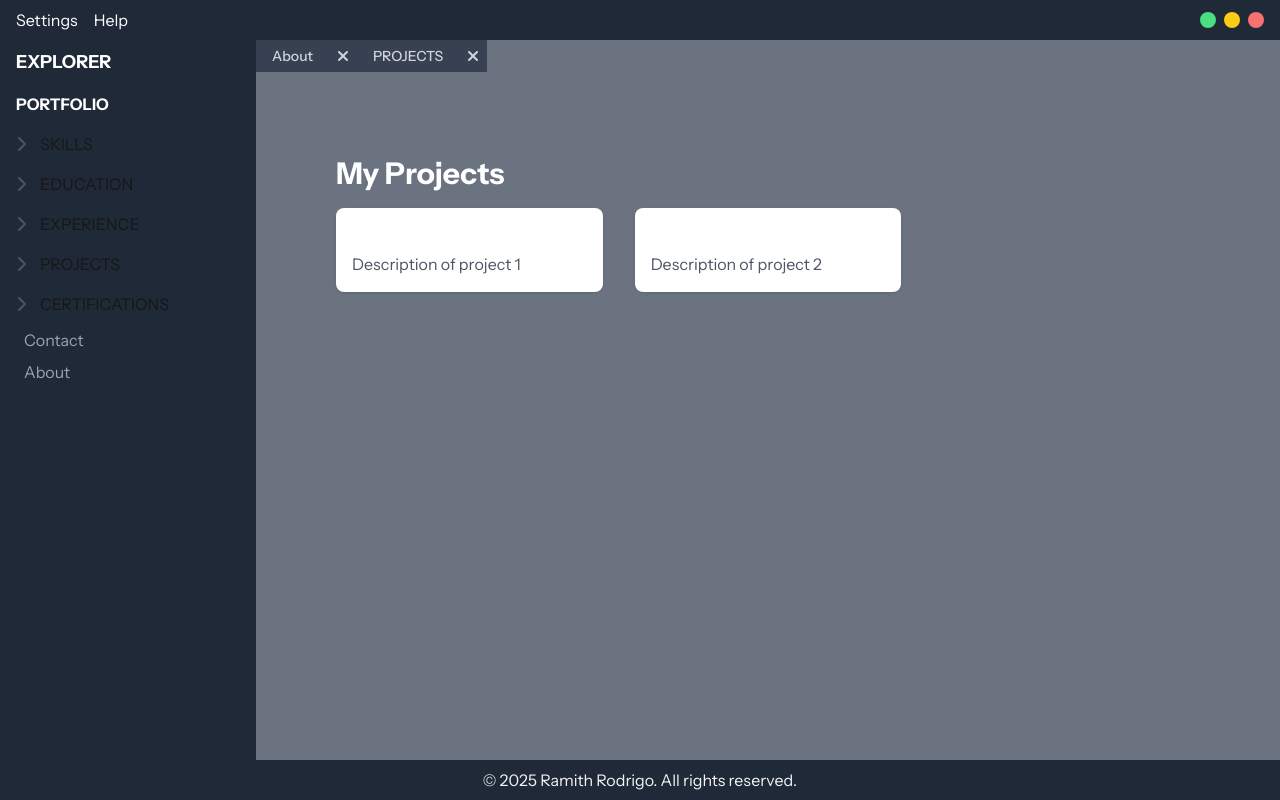
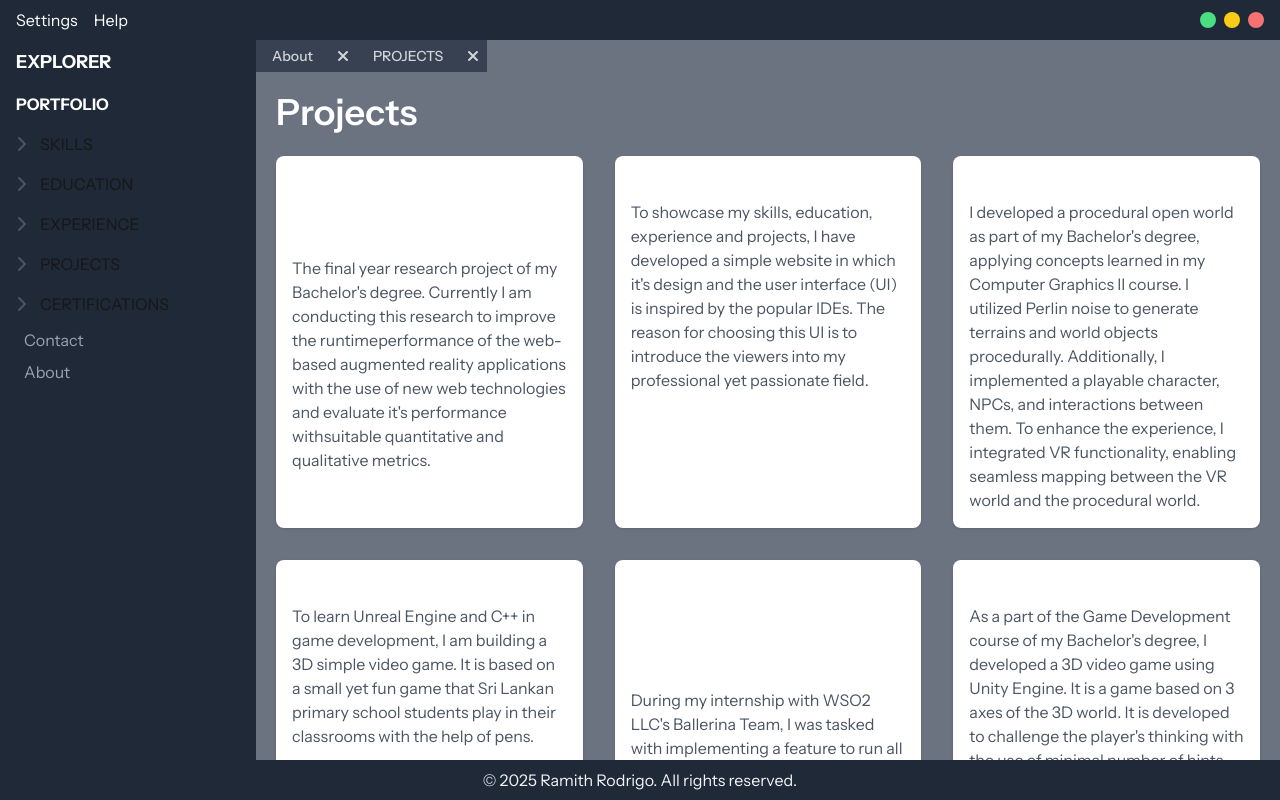
Before and after one commit to Ramith-D-Rodrigo/Portfolio, a Next.js app in the folder static-version/: page /projects in a window 1280 px wide. Built offline with nearby package versions, Linux system fonts and the light colour scheme.

Commit message:
Add projects

```diff
--- a/static-version/src/app/projects/page.tsx
+++ b/static-version/src/app/projects/page.tsx
@@ -1,14 +1,94 @@
+import PageTitle from '../components/PageTitle';
 import ProjectCard from '../components/ProjectCard';
+import { BALLERINA, CPP, CSHARP, DOCKER, GIT, GMAIL_API, GOOGLE_DRIVE_API, HTML, JAVA, JS, LARAVEL, MYSQL, NEXTJS, PHP, REACTJS, THREEJS, TS, UNITY, UNREAL, WASM, WEBGL, WEBGPU } from '../constants/icon-css';
 
 const projects = [
-  { title: 'Project 1', description: 'Description of project 1' },
-  { title: 'Project 2', description: 'Description of project 2' },
+  {
+    title: 'Enhancing the performance of web-based Augmented Reality applications',
+    description: "The final year research project of my Bachelor's degree. Currently I am conducting this research to improve the runtime"
+    + "performance of the web-based augmented reality applications with the use of new web technologies and evaluate it's performance with"
+    + "suitable quantitative and qualitative metrics.",
+    techStack: [CPP, WEBGL, WEBGPU, WASM, GIT, TS],
+    timePeriod: "2024 June - Present"
+  },
+  {
+    title: 'Portfolio',
+    description: "To showcase my skills, education, experience and projects, I have developed a simple website"
+    + " in which it's design and the user interface (UI) is inspired by the popular IDEs. "
+    + "The reason for choosing this UI is to introduce the viewers into my professional yet passionate field.",
+    techStack: [NEXTJS, TS, GIT],
+    timePeriod: "2024 December - Present"
+  },
+  {
+    title: 'Procedural Open World',
+    description: "I developed a procedural open world as part of my Bachelor's degree, applying concepts learned in my Computer Graphics II course."
+    + " I utilized Perlin noise to generate terrains and world objects procedurally. Additionally, I implemented a playable character, NPCs, and interactions between them."
+    + " To enhance the experience, I integrated VR functionality, enabling seamless mapping between the VR world and the procedural world.",
+    techStack: [UNITY, CSHARP, GIT],
+    timePeriod: "2024 June - 2024 September"
+  },
+  {
+    title: 'BattlePen - Video Game',
+    description: "To learn Unreal Engine and C++ in game development, I am building a 3D simple video game."
+    + " It is based on a small yet fun game that Sri Lankan primary school students play in their classrooms with the help of pens.",
+    techStack: [UNREAL, CPP, GIT],
+    timePeriod: "2024 April - Present"
+  },
+  {
+    title: 'Implement CLI command \'bal test --cloud=docker\' to run Ballerina tests in Docker containers',
+    description: "During my internship with WSO2 LLC's Ballerina Team, I was tasked with implementing a feature to run all tests of a Ballerina project in Docker containers. "
+    + "I successfully completed the feature ahead of schedule, thanks to the collaboration and support of my exceptional team members.",
+    techStack: [JAVA, DOCKER, GIT, BALLERINA],
+    timePeriod: "2023 December - 2024 May"
+  },
+  {
+    title: '?D - Video Game',
+    description: "As a part of the Game Development course of my Bachelor's degree, I developed a 3D video game using Unity Engine. It is a game based on 3 axes of the 3D world."
+    + " It is developed to challenge the player's thinking with the use of minimal number of hints.",
+    techStack: [UNITY, CSHARP, GIT],
+    timePeriod: "2023 June - 2023 December"
+  },
+  {
+    title: 'Solar System',
+    description: "I developed a 3D scene of the solar system using Three.js for the Game Development course of my Bachelor's degree."
+    + " The project enabled me to understand the concepts of 3D scene rendering and transformations.",
+    techStack: [THREEJS, GIT],
+    timePeriod: "2023 August - 2023 August"
+  },
+  {
+    title: 'Postgraduate Program Review System',
+    description: "During the first semester of my third academic year, I led a group to build a web-based application to streamline the review process of "
+    + "postgraduate degree programs in Sri Lankan universities. This application was developed as a proof-of-concept prototype to evaluate the feasibility of streamlining a such task.",
+    techStack: [LARAVEL, MYSQL, REACTJS, JS, GIT, GMAIL_API, GOOGLE_DRIVE_API],
+    timePeriod: "2023 June - 2023 October"
+  },
+  {
+    title: 'Context Free Grammar (CFG) Simplication',
+    description: "I developed a simple web application to understand the algorithms and steps behind the CFG simplication. "
+    + " I used TypeScript due to it's strong typing features, which required me to implement the necessary algorithms efficiently.",
+    techStack: [HTML, TS, GIT],
+    timePeriod: "2023 October - 2023 October"
+  },
+  {
+    title: 'Sportude - Sports Complex Reservation System',
+    description: "I led a group of 4 members to develop a web-based application for my second year group project. "
+    + " This application enabled the sports complexes to showcase their sports courts and their schedules so that they can be reserved by customers via online. "
+    + "In this project, the use of frameworks and libraries were restricted and everyone equally contributed to both frontend and backend.",
+    techStack: [HTML, PHP, MYSQL, JS, GIT, GMAIL_API],
+    timePeriod: "2022 June - 2023 April"
+  },
+  {
+    title: 'Java Web Server',
+    description: "I developed a simple web server in Java to understand how client-server request-response communication works.",
+    techStack: [HTML, JAVA, GIT],
+    timePeriod: "2022 September - 2022 September"
+  },
 ];
 
-export default function ProjectsPage() {
+const ProjectsPage = () => {
   return (
-    <div className="max-w-4xl mx-auto py-16 px-4">
-      <h1 className="text-3xl font-bold mb-4">My Projects</h1>
+    <div>
+      <PageTitle title='Projects' />
       <div className="grid grid-cols-1 md:grid-cols-2 lg:grid-cols-3 gap-8">
         {projects.map((project, index) => (
           <ProjectCard key={index} {...project} />
@@ -17,3 +97,5 @@ export default function ProjectsPage() {
     </div>
   );
 }
+
+export default ProjectsPage;
```
